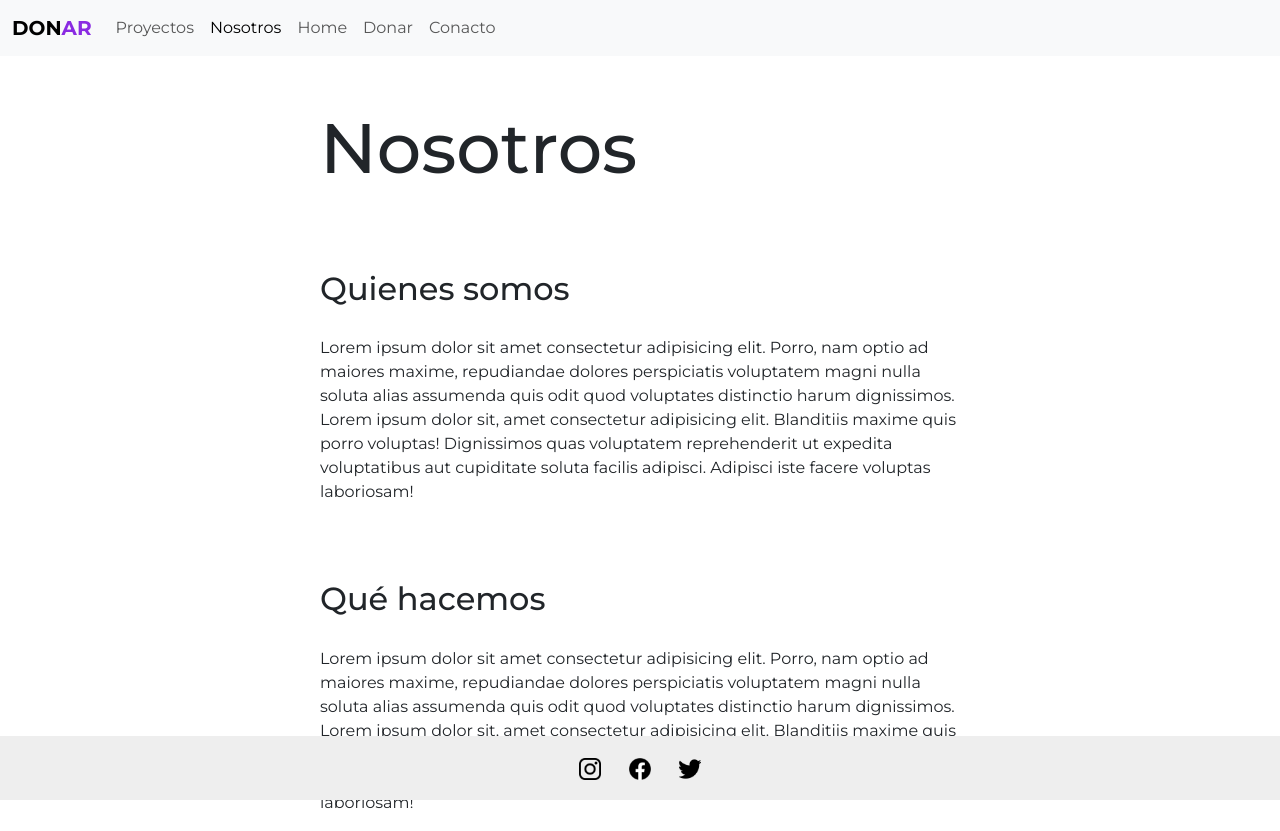
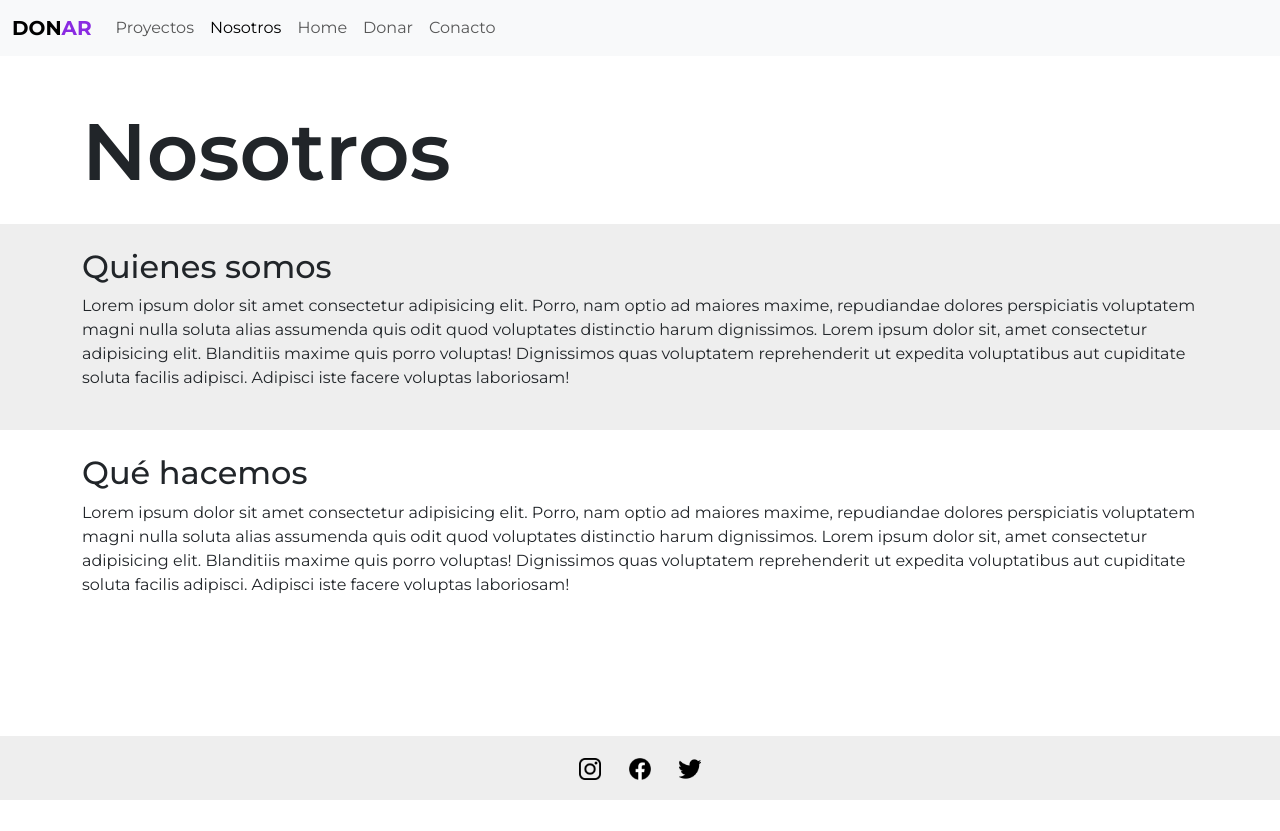
Before and after one commit to agustinmarra/coder-donar, a plain HTML site: page pages/nosotros.html in a window 1280 px wide. After the commit the page ends 800 px from the top, so only its background shows below. Drawn offline with nearby package versions, Linux system fonts and the light colour scheme.

Commit message:
cambio de maquetado

```diff
--- a/css/styles.css
+++ b/css/styles.css
@@ -37,36 +37,15 @@ a{
 
 /* Nosotros */ /* Nosotros */ /* Nosotros */ /* Nosotros */ /* Nosotros */
 
-.titulo{
-    margin-top: 30px;
-    margin-bottom: 60px;
-    font-size: 70px;
-    width: 50%;
-    display: flex;
-    align-self: auto;
+.somos{
+    background-color:#eee;
 }
-.quienes-somos{
-    margin-top: 20px;
-    display: flex;
-    flex-direction: column;
-    align-items: center;
+
+.title{
+    font-weight: 600;
+    font-size: 80px;
 }
-.titulo-somos {
-    display: flex;
-    align-self: auto;
-    width: 50%;
-    margin-top: 20px;
-}
-.titulo-hacemos{
-    display: flex;
-    align-self: auto;
-    width: 50%;
-    margin-top: 60px;
-}
-.parrafo-somos, .parrafo-hacemos{
-    margin-top: 20px;
-    width: 50%;
-}
+
 /* Nosotros */ /* Nosotros */ /* Nosotros */ /* Nosotros */ /* Nosotros */
 
 /* Proyectos */ /* Proyectos */ /* Proyectos */ /* Proyectos */ /* Proyectos */
--- a/pages/nosotros.html
+++ b/pages/nosotros.html
@@ -16,8 +16,9 @@
         <nav class="navbar navbar-expand-lg bg-body-tertiary">
             <div class="container-fluid">
                 <a class="navbar-brand" href="../index.html">DON<span class="ar">AR</span></a>
-                <button class="navbar-toggler" type="button" data-bs-toggle="collapse" data-bs-target="#navbarSupportedContent"
-                    aria-controls="navbarSupportedContent" aria-expanded="false" aria-label="Toggle navigation">
+                <button class="navbar-toggler" type="button" data-bs-toggle="collapse"
+                    data-bs-target="#navbarSupportedContent" aria-controls="navbarSupportedContent"
+                    aria-expanded="false" aria-label="Toggle navigation">
                     <span class="navbar-toggler-icon"></span>
                 </button>
                 <div class="collapse navbar-collapse" id="navbarSupportedContent">
@@ -46,38 +47,60 @@
 
 
     <main>
-        <section class="quienes-somos">
-            <h1 class="titulo">
+        <div class="container pt-5 pb-3">
+            <h1 class="title">
                 Nosotros
             </h1>
-            <h2 class="titulo-somos">
+        </div>
+
+        <section class="somos">
+            <div class="container py-4">
+                <div>
+                    <h2>
                         Quienes somos
                     </h2>
+                </div>
+                <div>
                     <p class="parrafo-somos">
-                Lorem ipsum dolor sit amet consectetur adipisicing elit. Porro, nam optio ad maiores maxime, repudiandae
+                        Lorem ipsum dolor sit amet consectetur adipisicing elit. Porro, nam optio ad maiores maxime,
+                        repudiandae
                         dolores
-                perspiciatis voluptatem magni nulla soluta alias assumenda quis odit quod voluptates distinctio harum
-                dignissimos. Lorem ipsum dolor sit, amet consectetur adipisicing elit. Blanditiis maxime quis porro
+                        perspiciatis voluptatem magni nulla soluta alias assumenda quis odit quod voluptates distinctio
+                        harum
+                        dignissimos. Lorem ipsum dolor sit, amet consectetur adipisicing elit. Blanditiis maxime quis
+                        porro
                         voluptas!
                         Dignissimos quas voluptatem reprehenderit ut expedita voluptatibus aut cupiditate soluta facilis
                         adipisci.
                         Adipisci iste facere voluptas laboriosam!
                     </p>
+                </div>
+            </div>
+        </section>
+
+        <section>
+            <div class="container pt-4">
+                <div>
                     <h2 class="titulo-hacemos">
                         Qué hacemos
                     </h2>
+                </div>
+                <div>
                     <p class="parrafo-hacemos">
                         Lorem ipsum dolor sit amet consectetur adipisicing elit. Porro, nam optio ad maiores maxime,
                         repudiandae
                         dolores
                         perspiciatis voluptatem magni nulla soluta alias assumenda quis odit quod voluptates distinctio
                         harum
-                dignissimos. Lorem ipsum dolor sit, amet consectetur adipisicing elit. Blanditiis maxime quis porro
+                        dignissimos. Lorem ipsum dolor sit, amet consectetur adipisicing elit. Blanditiis maxime quis
+                        porro
                         voluptas!
                         Dignissimos quas voluptatem reprehenderit ut expedita voluptatibus aut cupiditate soluta facilis
                         adipisci.
                         Adipisci iste facere voluptas laboriosam!
                     </p>
+                </div>
+            </div>
         </section>
     </main>
 
```
Also changed, not shown: pages/contacto.html (+1 -1 lines), pages/proyectos.html (+1 -1 lines). Lines whose indentation alone changed are shown as unchanged.
